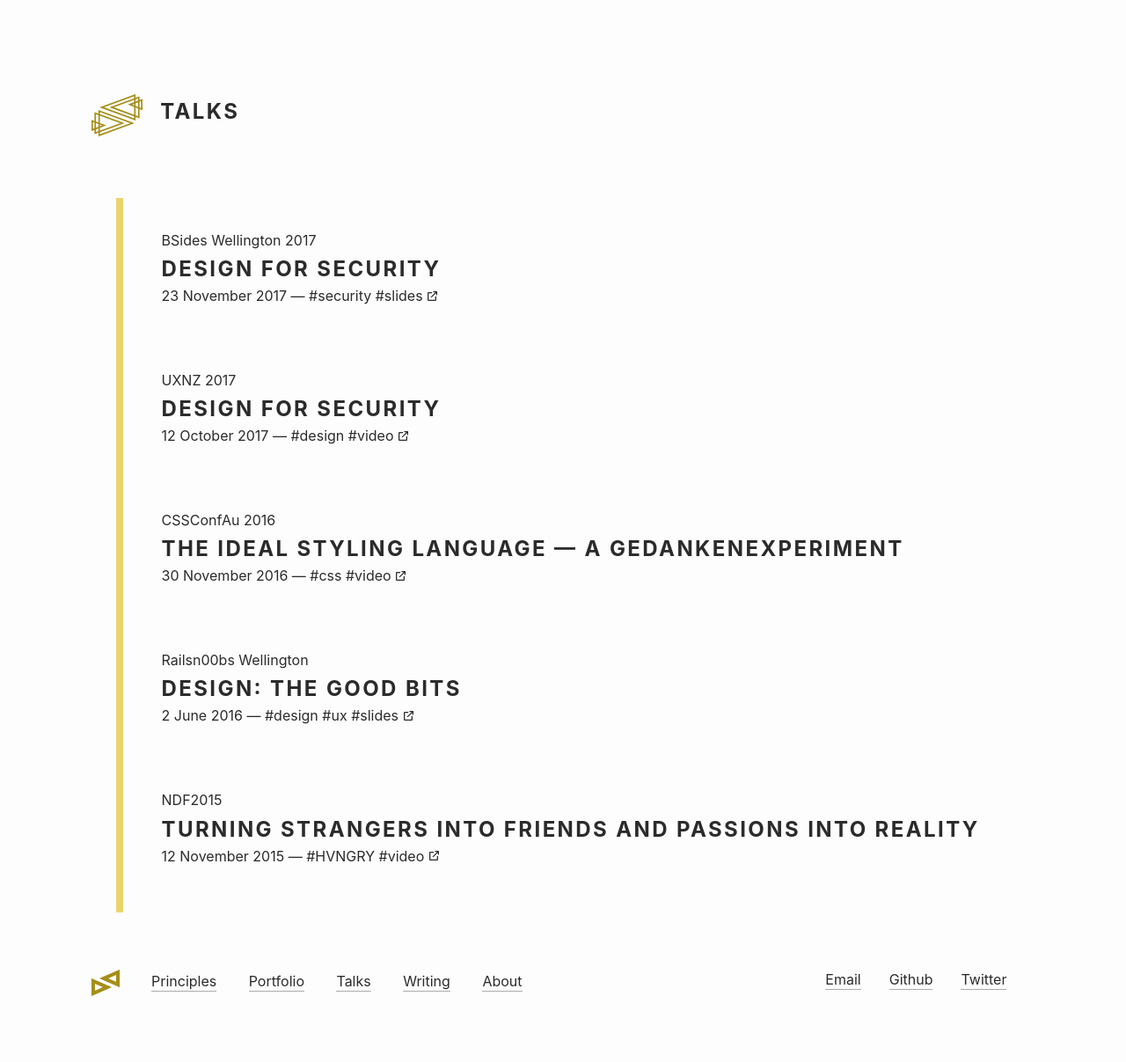
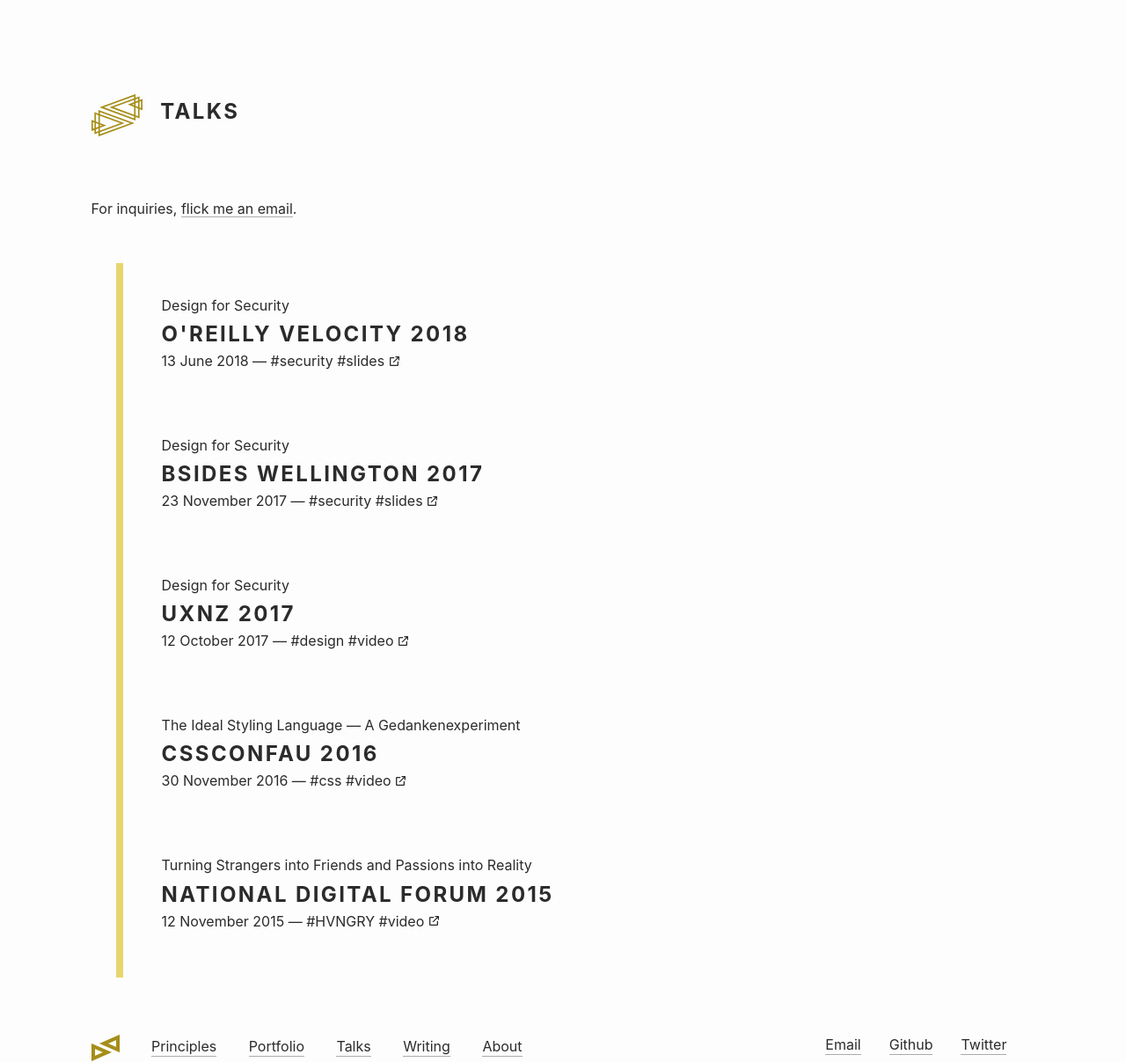
Before and after one commit to heisenburger/ws, a Jekyll site: the page built from talks.html, in a window 1280 px wide. Shown: the whole page at 88% size. Built offline with Jekyll 4.4.1, drawn with Linux system fonts in a browser that asks for light colours; before the commit the page ends 1133 px from its top, so only the background shows below that.

Commit message:
update talk list

```diff
--- /dev/null
+++ b/_includes/talk-list.html
@@ -0,0 +1,25 @@
+<div class="post-list m-top">
+  {% for post in site.posts %}
+    {% if post.section == page.section %}
+      {% if post.externallink %}
+        <a class="post-link l-nu" href="{{ post.externallink }}">
+      {% else %}
+        <a class="post-link l-nu" href="{{ post.url | prepend: site.baseurl }}">
+      {% endif %}
+        <p class="f-ss p-down">
+          {{ post.title }}
+        </p>
+        <h3>{{ post.event }}</h3>
+        <p class="f-ss p-up">
+          {{ post.date | date: "%-d %B %Y"}} &mdash;
+          {% for tag in post.tags %}
+            #{{ tag }}
+          {% endfor %}
+          {% if post.externallink %}
+            <img src="/images/extlink.svg" alt="External link" class="inlineicon" />
+          {% endif %}
+        </p>
+      </a>
+    {% endif %}
+  {% endfor %}
+</div>
--- a/about.html
+++ b/about.html
@@ -80,8 +80,6 @@ permalink: /about/
   <p>
     I'm currently based in beautiful, tumultuous, tiny New Zealand.
   </p>
-
-  <p>Thanks for stopping by.</p>
 
 </div>
 
--- a/talks.html
+++ b/talks.html
@@ -5,4 +5,6 @@ permalink: /talks/
 section: talks
 ---
 
-{% include post-list.html %}
+<p class="p-top">For inquiries, <a href="mailto:serenadantingchen@gmail.com">flick me an email</a>.</p>
+
+{% include talk-list.html %}
```
Also changed, not shown: _posts/2016-06-02-design-the-good-bits.md (deleted, +0 -10 lines), _posts/2016-11-12-hvngry-turning-strangers-into-friends.md (+1 -1 lines), _posts/2018-06-13-design-for-security-velocity.mdown (added, +10 -0 lines).
